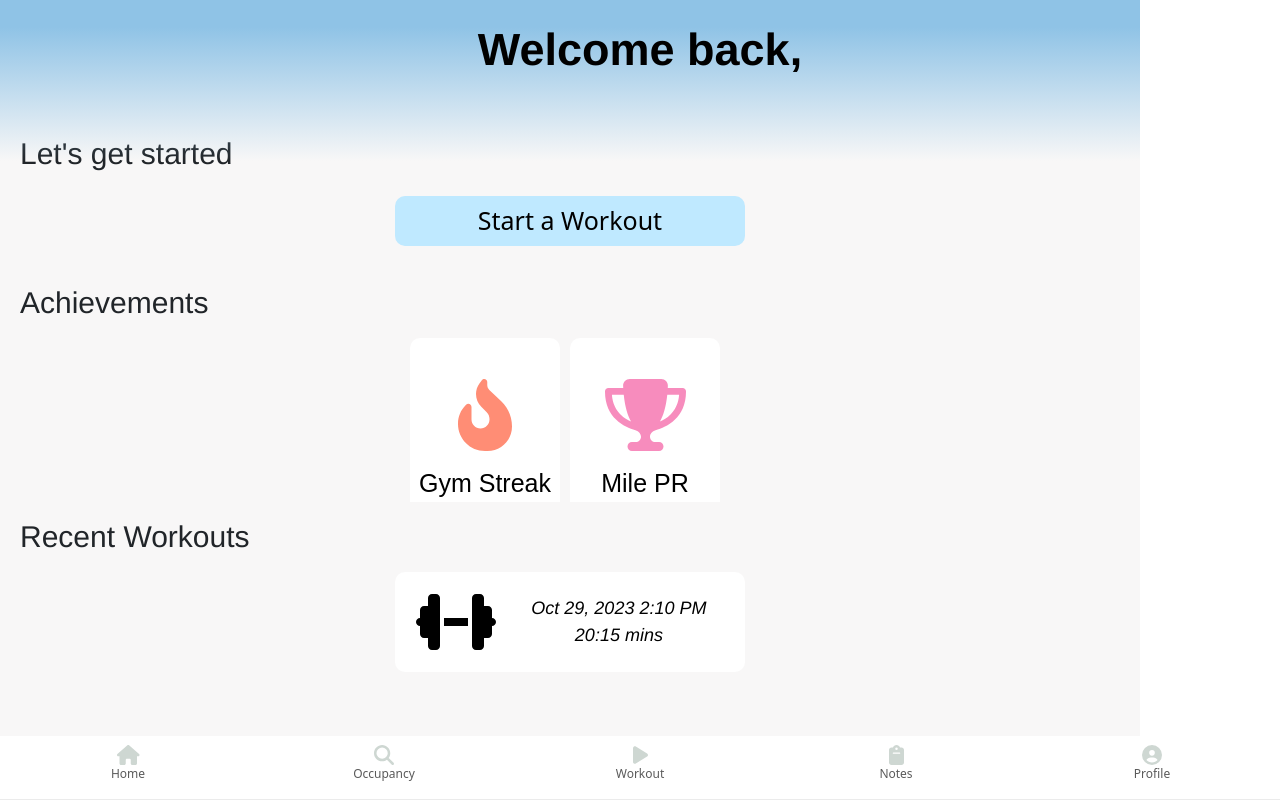
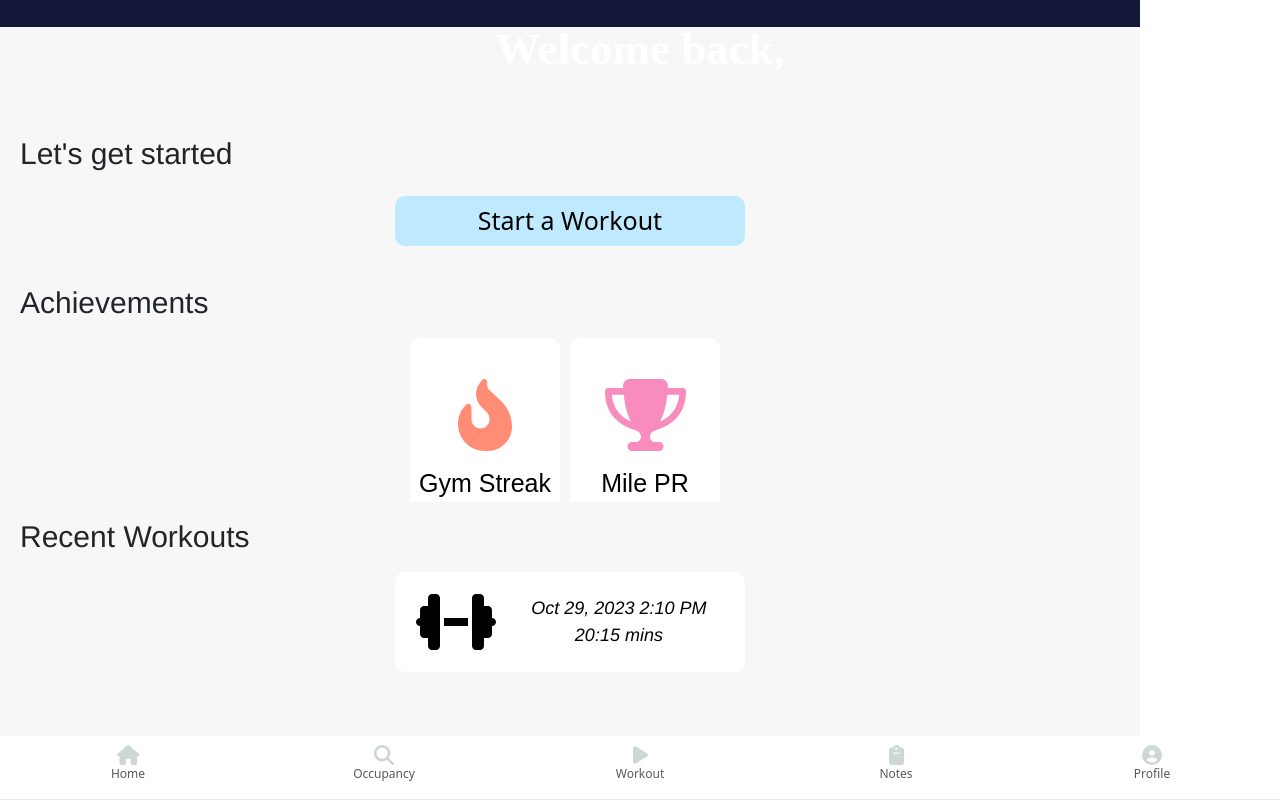
Before and after one commit to veerce/gymrats, a React (Create React App) app in the folder frontend/: page / in a window 1280 px wide. Built offline with nearby package versions, Linux system fonts and the light colour scheme; no server answers.

Commit message:
Changed some styling

```diff
--- a/frontend/src/App.js
+++ b/frontend/src/App.js
@@ -8,6 +8,7 @@ import Notes from './pages/Notes';
 import Profile from './pages/Profile';
 import Navigation from './components/Navigation';
 import OccupancyDetails from './pages/OccupancyDetails';
+import WorkoutDetails from './pages/WorkoutDetails';
 import { useState, useEffect } from "react";
 
 // react and flask connection code from
@@ -50,6 +51,7 @@ function App() {
         <Route path="/startworkout" element={<StartWorkout />} />
         <Route path="/notes" element={<Notes />} />
         <Route path="/profile" element={<Profile />} />
+        <Route path="/workout-details" element={<WorkoutDetails />} />
       </Routes>
     </div>
   );
--- /dev/null
+++ b/frontend/src/components/BasicHeader.js
@@ -0,0 +1,17 @@
+import React from 'react';
+
+const BasicHeader = ({title, subheader}) => {
+    return (
+        <div id="header">
+            <div id="top_bar"></div>
+            <div id="navy-background">
+                <div className="overlay-text">
+                    {title}
+                    <div className = "subheader-text">{subheader}</div>
+                </div>
+            </div>
+        </div>
+    )
+};
+
+export default BasicHeader;
--- a/frontend/src/components/Buttons.js
+++ b/frontend/src/components/Buttons.js
@@ -155,10 +155,10 @@ export const AddNote = ({onClick}) => {
   )
 }
 
-export const OrangeButton = ({ text }) => {
+export const OrangeButton = ({ text, onClick }) => {
   return (
-    <div id="start_workout">
-      <button type="button" className="custom-orange-button">{text}</button>
-    </div>
+    <button className="orange-button" onClick={onClick}>
+      {text}
+    </button>
   );
 };
--- a/frontend/src/pages/StartWorkout.js
+++ b/frontend/src/pages/StartWorkout.js
@@ -2,9 +2,10 @@ import React from 'react';
 import "../style/startstyles.css";
 import "../style/buttonstyles.css";
 import 'bootstrap/dist/css/bootstrap.min.css';
+import { useNavigate } from 'react-router-dom';
 
 import { StandardButton, OrangeButton } from '../components/Buttons.js';
-import GradientHeader from '../components/GradientHeader';
+import BasicHeader from '../components/BasicHeader';
 import VectorImageSrc from '../images/phone_NFC.png';
 
 const StartWorkout = ({ username }) => {
@@ -12,7 +13,7 @@ const StartWorkout = ({ username }) => {
 
   return (
     <div className="container start_workout">
-      <GradientHeader title={display_title} />
+      <BasicHeader title={display_title} />
       <Instructions />
       <CheckAvailability />
       <StartThisWorkout />
@@ -65,11 +66,18 @@ const CheckAvailability = ({CheckAvailability}) => {
   );
 }
 
-const StartThisWorkout = ({StartThisWorkout}) => {
+const StartThisWorkout = () => {
+  const navigate = useNavigate();  // Add this line
+
+  const handleStartWorkout = () => {
+    // Use navigate to route to /workout-details
+    navigate('/workout-details');
+  };
+
   return (
     <div id="StartThisWorkout" className="button-container">
       <div id="start_this_workout">
-        <OrangeButton text="START WORKOUT"/>
+        <OrangeButton text="START WORKOUT" onClick={handleStartWorkout} />
       </div>
     </div>
   );
--- a/frontend/src/pages/WorkoutDetails.js
+++ b/frontend/src/pages/WorkoutDetails.js
@@ -4,13 +4,13 @@ import "../style/workoutdetailsstyle.css";
 import "../style/buttonstyles.css";
 import 'bootstrap/dist/css/bootstrap.min.css';
 
-import GradientHeader from '../components/GradientHeader';
+import BasicHeader from '../components/BasicHeader';
 
 const WorkoutDetails = ({ username }) => {
   let display_machine = 'Treadmill 3';
   return (
     <div className="workout_details">
-      <GradientHeader subheader={display_machine} />
+      <BasicHeader subheader={display_machine} />
       <TimeElapsed />
       <SpeedPace />
     </div>
@@ -30,6 +30,19 @@ const TimeElapsed = () => {
   )
 }
 
+const SpeedPace = () => {
+  return (
+    <div id="white-orange-container">
+      <CenteredContent>
+      <div id="badges">
+        <Badge title="ENTER SPEED" icon="enterspeed"/>
+        <Badge title="AVG PACE" icon="pace"/>
+      </div>
+      </CenteredContent>
+    </div>
+  )
+}
+
 const CenteredContent = ({ children }) => {
   return (
     <div style={{ display: 'flex', flexDirection: 'column', alignItems: 'center' }}>
@@ -38,20 +51,8 @@ const CenteredContent = ({ children }) => {
   );
 };
 
-const SpeedPace = () => {
-  return (
-    <div id="white-container">
-      <div id="badges">
-        <Badge title="ENTER SPEED" icon="enterspeed"/>
-        <Badge title="AVG PACE" icon="pace"/>
-      </div>
-    </div>
-  )
-}
-
 const Badge = ({ title, icon }) => {
-  let iconElement; // Variable to store the FontAwesomeIcon component
-  // Use switch statement for conditional logic
+  let iconElement;
   switch (icon) {
     case 'enterspeed':
       iconElement = <div id="text_box_speed">00:00</div>;
@@ -62,15 +63,6 @@ const Badge = ({ title, icon }) => {
   }
 }
 
-// const VectorImage = () => {
-//   return (
-//     <img
-//       src={VectorImageSrc}
-//       alt="Vector"
-//       id="phone_nfc"
-//       style={{ width: '35%', height: 'auto', borderRadius: '10px' }}
-//     />
-//   );
-// };
+
 
 export default WorkoutDetails;
--- a/frontend/src/style/gradient.css
+++ b/frontend/src/style/gradient.css
@@ -12,39 +12,40 @@ body {
 #top_bar {
     width: 100%;
     height: 20%;
-    background-color: #8fc3e6;
+    background-color: #131738;
     margin: 0;
     padding: 0;
     border: 0;
 }
 
-#gradient {
+#navy-background {
     width: 100%;
     height: 100%;
-    background: linear-gradient(180deg, #8fc3e6 0%, rgba(123, 211, 251, 0) 100%);
+    background: #131738;
     margin: 0;
     padding: 0;
     border: 0;
-    position: relative; /* Ensure relative positioning for absolute child */
+    position: relative;
     text-align: center;
 }
 
 .overlay-text {
     position: fixed;
-    color: black;
+    color: white;
     font-size: 45px;
-    font-family: "Inter-Medium", "Helvetica";
+    font-family: "Inter-Medium", "Bariol";
     font-weight: bold;
     text-align: center;
     word-wrap: break-word;
     left: 0;
-    right: 0; /* Align to the right edge of the parent */
-    line-height: 1; /* Adjust line height */
+    right: 0;
+    line-height: 1;
 }
 
 .subheader-text {
     font-size: 20px;
-    color:#19b000;
+    font-family: "Inter-Medium", "Bariol";
+    color:#BCFF31;
     margin-top: 10px;
     text-align:left;
     margin-left: 23px;
--- a/frontend/src/style/workoutdetailsstyle.css
+++ b/frontend/src/style/workoutdetailsstyle.css
@@ -99,6 +99,15 @@
     max-width: 70%;
     margin: 0 auto;
     margin-bottom: 10px;
+  }
+
+  .white-orange-container {
+    background-color: white;
+    padding: 40px;
+    border-radius: 10px;
+    max-width: 70%;
+    margin: 0 auto;
+    margin-bottom: 10px;
     border: 2px solid #FF6B2B;
   }
 
```
